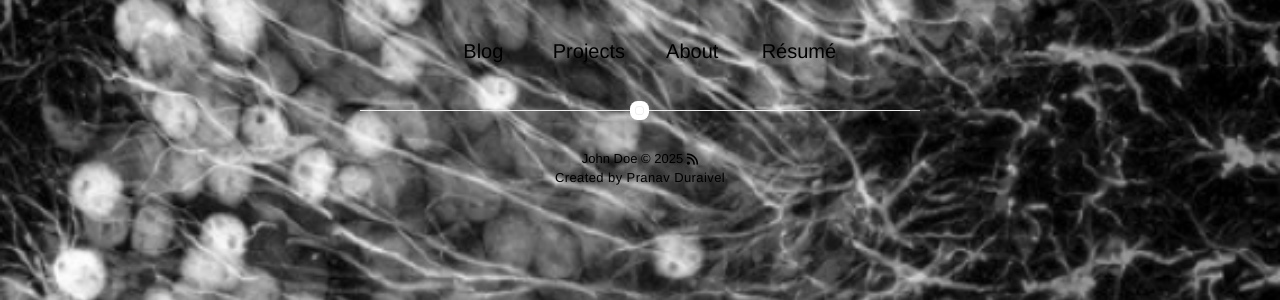
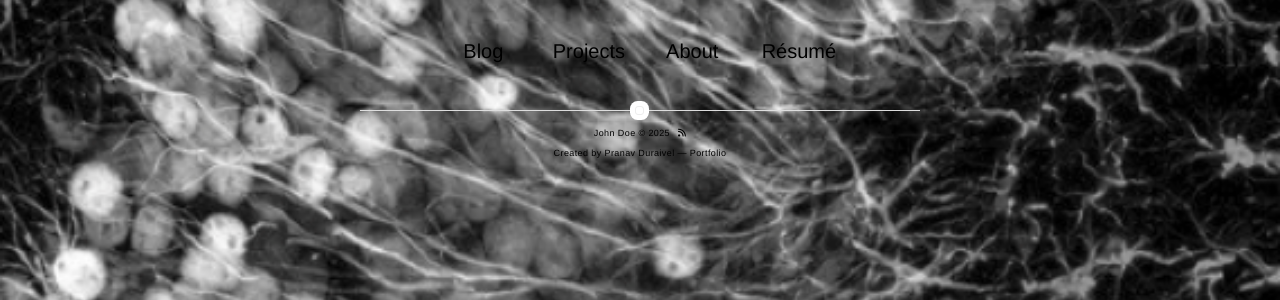
Before and after one commit to RickyPranav/RickyPranav.github.io, a Jekyll site: the page built from index.html, in a window 1280 px wide. Shown: the part 314-614 px from the top of the page. Built offline with Jekyll 4.4.1, drawn with Linux system fonts in a browser that asks for light colours; nearby versions of some CDN libraries.

Commit message:
Update footer.html

```diff
--- a/_includes/footer.html
+++ b/_includes/footer.html
@@ -1,13 +1,17 @@
-<footer class="footer-main">
-  {{ site.title }} © {{ site.time | date: '%Y' }}
+<footer class="footer-main" style="padding: 1.5rem 1rem; font-size: 0.9rem; text-align: center; color: #555; border-top: 1px solid #ddd;">
 
-  <a class="link" href="{{ site.url }}/feed.xml" target="_blank" rel="noopener noreferrer" aria-label="RSS Feed">
-    <i class="fa-solid fa-rss"></i>
-  </a>
+  <p style="margin: 0;">
+    <strong>{{ site.title }}</strong> © {{ site.time | date: '%Y' }}
+    <a class="link" href="{{ site.url }}/feed.xml" target="_blank" rel="noopener noreferrer" aria-label="RSS Feed" style="margin-left: 0.5rem;">
+      <i class="fa-solid fa-rss"></i>
+    </a>
+  </p>
 
-  <p class="extra">
-    <a class="link" href="https://pranavduraivel.github.io">Created</a>
-    <span> by </span>
-    <a class="link" href="https://github.com/PranavDuraivel">Pranav Duraivel</a>
+  <p class="extra" style="margin-top: 0.5rem;">
+    <span>Created by </span>
+    <a class="link" href="https://github.com/PranavDuraivel" target="_blank" rel="noopener">Pranav Duraivel</a>
+    <span> — </span>
+    <a class="link" href="https://pranavduraivel.github.io" target="_blank" rel="noopener">Portfolio</a>
   </p>
+
 </footer>
```
